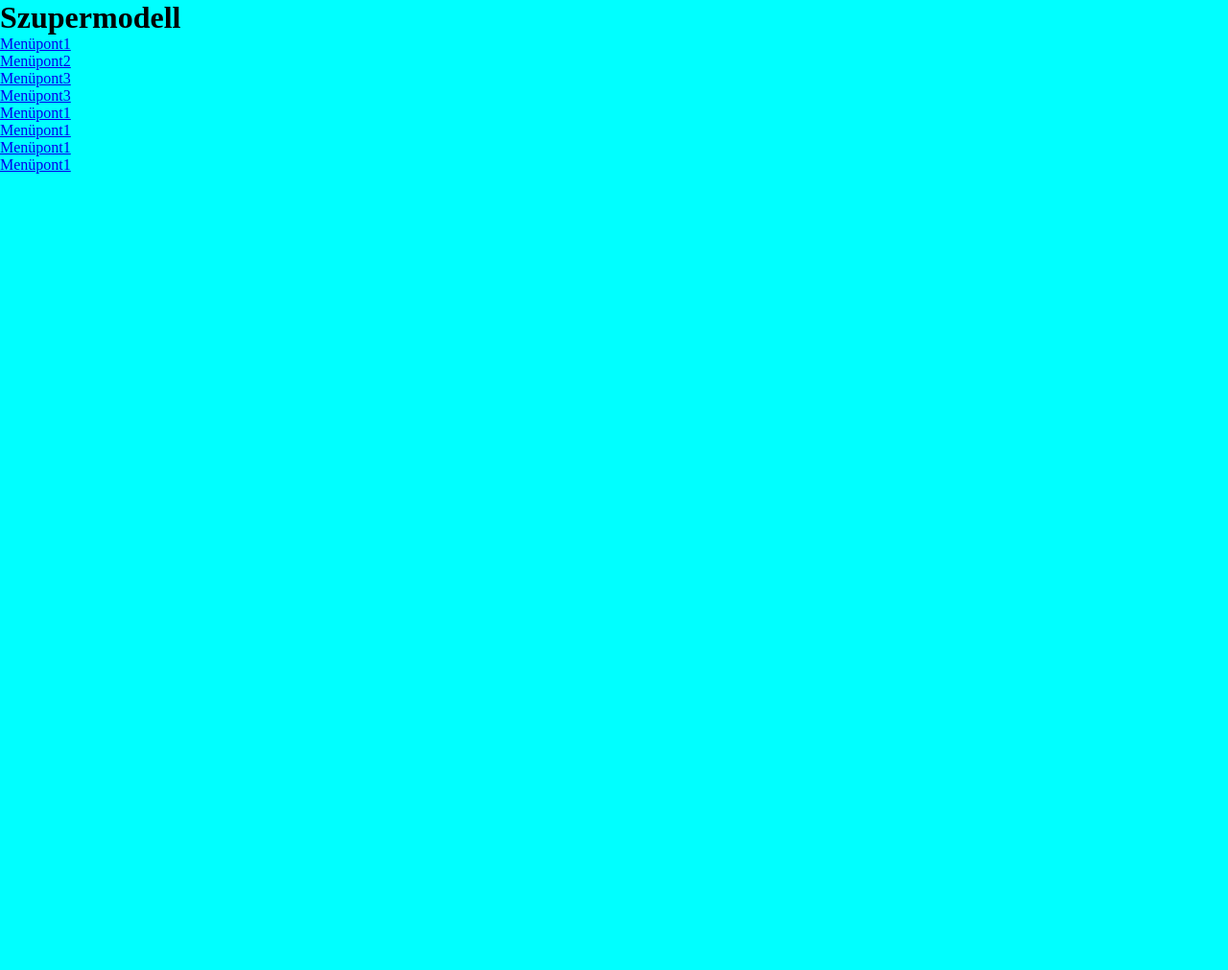
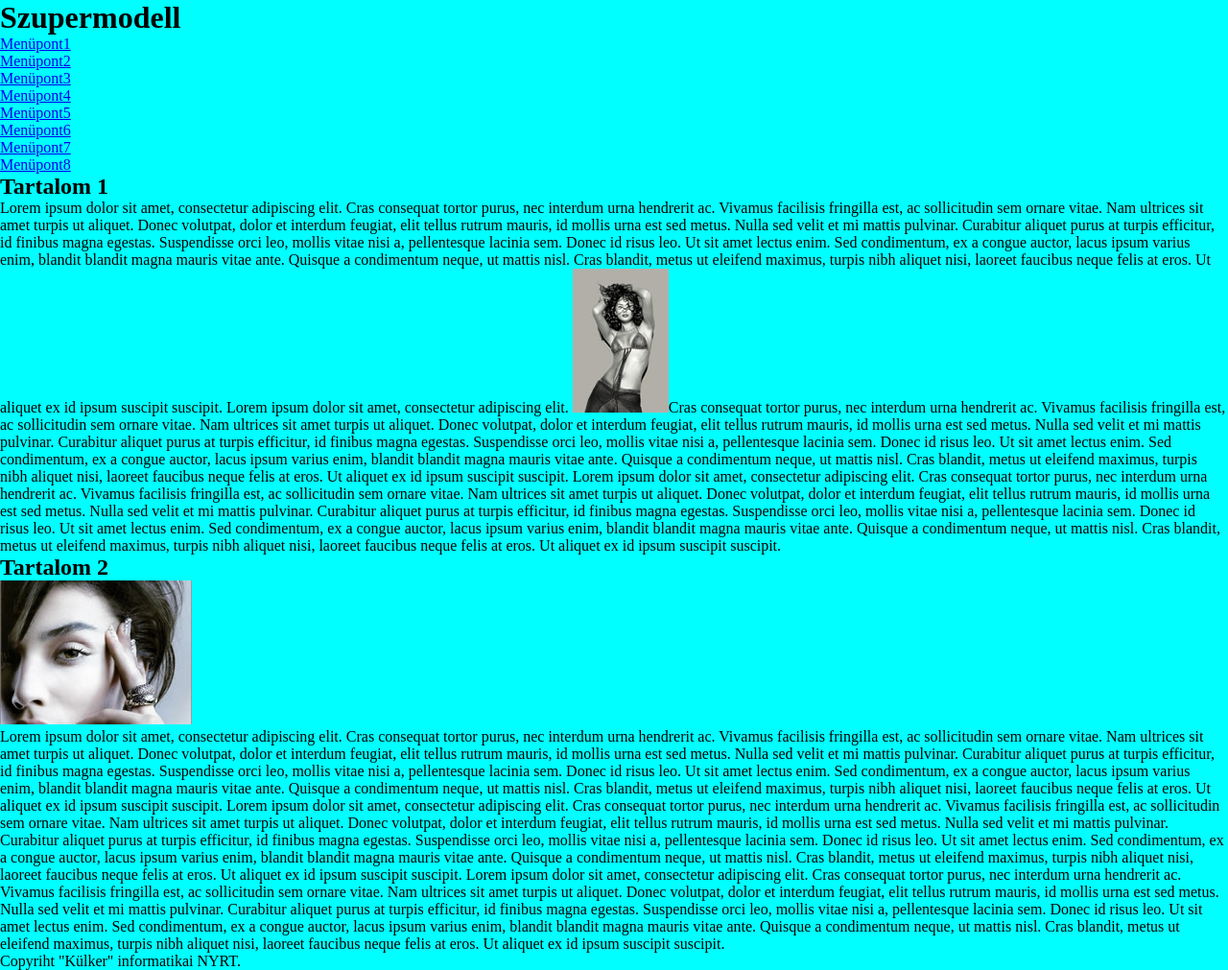
Before and after one commit to KristonAttila/szmodel, a plain HTML site: page index.html in a window 1280 px wide. Shown: the whole page at 96% size. Before the commit the page ends 800 px from the top, so only its background shows below. Drawn offline with Linux system fonts and the light colour scheme.

Commit message:
frissitve

```diff
--- a/index.html
+++ b/index.html
@@ -15,18 +15,27 @@
                 <li><a href="#">Menüpont1</a> </li>
                 <li><a href="#">Menüpont2</a> </li>
                 <li><a href="#">Menüpont3</a> </li>
-                <li><a href="#">Menüpont3</a> </li>
-                <li><a href="#">Menüpont1</a> </li>
-                <li><a href="#">Menüpont1</a> </li>
-                <li><a href="#">Menüpont1</a> </li>
-                <li><a href="#">Menüpont1</a> </li>
+                <li><a href="#">Menüpont4</a> </li>
+                <li><a href="#">Menüpont5</a> </li>
+                <li><a href="#">Menüpont6</a> </li>
+                <li><a href="#">Menüpont7</a> </li>
+                <li><a href="#">Menüpont8</a> </li>
             </ul>
         </div>
         <div class="content"></div>
-            <div class="news"></div>
-            <div class="news"></div>
+            <div class="news"><h2>Tartalom 1</h2><p>Lorem ipsum dolor sit amet, consectetur adipiscing elit. Cras consequat tortor purus, nec interdum urna hendrerit ac. Vivamus facilisis fringilla est, ac sollicitudin sem ornare vitae. Nam ultrices sit amet turpis ut aliquet. Donec volutpat, dolor et interdum feugiat, elit tellus rutrum mauris, id mollis urna est sed metus. Nulla sed velit et mi mattis pulvinar. Curabitur aliquet purus at turpis efficitur, id finibus magna egestas. Suspendisse orci leo, mollis vitae nisi a, pellentesque lacinia sem. Donec id risus leo. Ut sit amet lectus enim. Sed condimentum, ex a congue auctor, lacus ipsum varius enim, blandit blandit magna mauris vitae ante. Quisque a condimentum neque, ut mattis nisl. Cras blandit, metus ut eleifend maximus, turpis nibh aliquet nisi, laoreet faucibus neque felis at eros. Ut aliquet ex id ipsum suscipit suscipit.
+                Lorem ipsum dolor sit amet, consectetur adipiscing elit. <img class=kep1 src="images/kiskep1.jpg">Cras consequat tortor purus, nec interdum urna hendrerit ac. Vivamus facilisis fringilla est, ac sollicitudin sem ornare vitae. Nam ultrices sit amet turpis ut aliquet. Donec volutpat, dolor et interdum feugiat, elit tellus rutrum mauris, id mollis urna est sed metus. Nulla sed velit et mi mattis pulvinar. Curabitur aliquet purus at turpis efficitur, id finibus magna egestas. Suspendisse orci leo, mollis vitae nisi a, pellentesque lacinia sem. Donec id risus leo. Ut sit amet lectus enim. Sed condimentum, ex a congue auctor, lacus ipsum varius enim, blandit blandit magna mauris vitae ante. Quisque a condimentum neque, ut mattis nisl. Cras blandit, metus ut eleifend maximus, turpis nibh aliquet nisi, laoreet faucibus neque felis at eros. Ut aliquet ex id ipsum suscipit suscipit.
+                Lorem ipsum dolor sit amet, consectetur adipiscing elit. Cras consequat tortor purus, nec interdum urna hendrerit ac. Vivamus facilisis fringilla est, ac sollicitudin sem ornare vitae. Nam ultrices sit amet turpis ut aliquet. Donec volutpat, dolor et interdum feugiat, elit tellus rutrum mauris, id mollis urna est sed metus. Nulla sed velit et mi mattis pulvinar. Curabitur aliquet purus at turpis efficitur, id finibus magna egestas. Suspendisse orci leo, mollis vitae nisi a, pellentesque lacinia sem. Donec id risus leo. Ut sit amet lectus enim. Sed condimentum, ex a congue auctor, lacus ipsum varius enim, blandit blandit magna mauris vitae ante. Quisque a condimentum neque, ut mattis nisl. Cras blandit, metus ut eleifend maximus, turpis nibh aliquet nisi, laoreet faucibus neque felis at eros. Ut aliquet ex id ipsum suscipit suscipit.
+            </p></div>
+            <div class="news"><h2>Tartalom 2</h2>
+                <img class=kep1 src="images/kiskep2.jpg"><p>Lorem ipsum dolor sit amet, consectetur adipiscing elit. Cras consequat tortor purus, nec interdum urna hendrerit ac. Vivamus facilisis fringilla est, ac sollicitudin sem ornare vitae. Nam ultrices sit amet turpis ut aliquet. Donec volutpat, dolor et interdum feugiat, elit tellus rutrum mauris, id mollis urna est sed metus. Nulla sed velit et mi mattis pulvinar. Curabitur aliquet purus at turpis efficitur, id finibus magna egestas. Suspendisse orci leo, mollis vitae nisi a, pellentesque lacinia sem. Donec id risus leo. Ut sit amet lectus enim. Sed condimentum, ex a congue auctor, lacus ipsum varius enim, blandit blandit magna mauris vitae ante. Quisque a condimentum neque, ut mattis nisl. Cras blandit, metus ut eleifend maximus, turpis nibh aliquet nisi, laoreet faucibus neque felis at eros. Ut aliquet ex id ipsum suscipit suscipit.
+                Lorem ipsum dolor sit amet, consectetur adipiscing elit. Cras consequat tortor purus, nec interdum urna hendrerit ac. Vivamus facilisis fringilla est, ac sollicitudin sem ornare vitae. Nam ultrices sit amet turpis ut aliquet. Donec volutpat, dolor et interdum feugiat, elit tellus rutrum mauris, id mollis urna est sed metus. Nulla sed velit et mi mattis pulvinar. Curabitur aliquet purus at turpis efficitur, id finibus magna egestas. Suspendisse orci leo, mollis vitae nisi a, pellentesque lacinia sem. Donec id risus leo. Ut sit amet lectus enim. Sed condimentum, ex a congue auctor, lacus ipsum varius enim, blandit blandit magna mauris vitae ante. Quisque a condimentum neque, ut mattis nisl. Cras blandit, metus ut eleifend maximus, turpis nibh aliquet nisi, laoreet faucibus neque felis at eros. Ut aliquet ex id ipsum suscipit suscipit.
+                Lorem ipsum dolor sit amet, consectetur adipiscing elit. Cras consequat tortor purus, nec interdum urna hendrerit ac. Vivamus facilisis fringilla est, ac sollicitudin sem ornare vitae. Nam ultrices sit amet turpis ut aliquet. Donec volutpat, dolor et interdum feugiat, elit tellus rutrum mauris, id mollis urna est sed metus. Nulla sed velit et mi mattis pulvinar. Curabitur aliquet purus at turpis efficitur, id finibus magna egestas. Suspendisse orci leo, mollis vitae nisi a, pellentesque lacinia sem. Donec id risus leo. Ut sit amet lectus enim. Sed condimentum, ex a congue auctor, lacus ipsum varius enim, blandit blandit magna mauris vitae ante. Quisque a condimentum neque, ut mattis nisl. Cras blandit, metus ut eleifend maximus, turpis nibh aliquet nisi, laoreet faucibus neque felis at eros. Ut aliquet ex id ipsum suscipit suscipit.
+            </p></div>
         </div>
-        <div class="footer"></div>
+        <ul>
+            <div class="footer">Copyriht "Külker" informatikai NYRT.</div>
+        </ul>
     </div>
 </body>
 </html>
```
